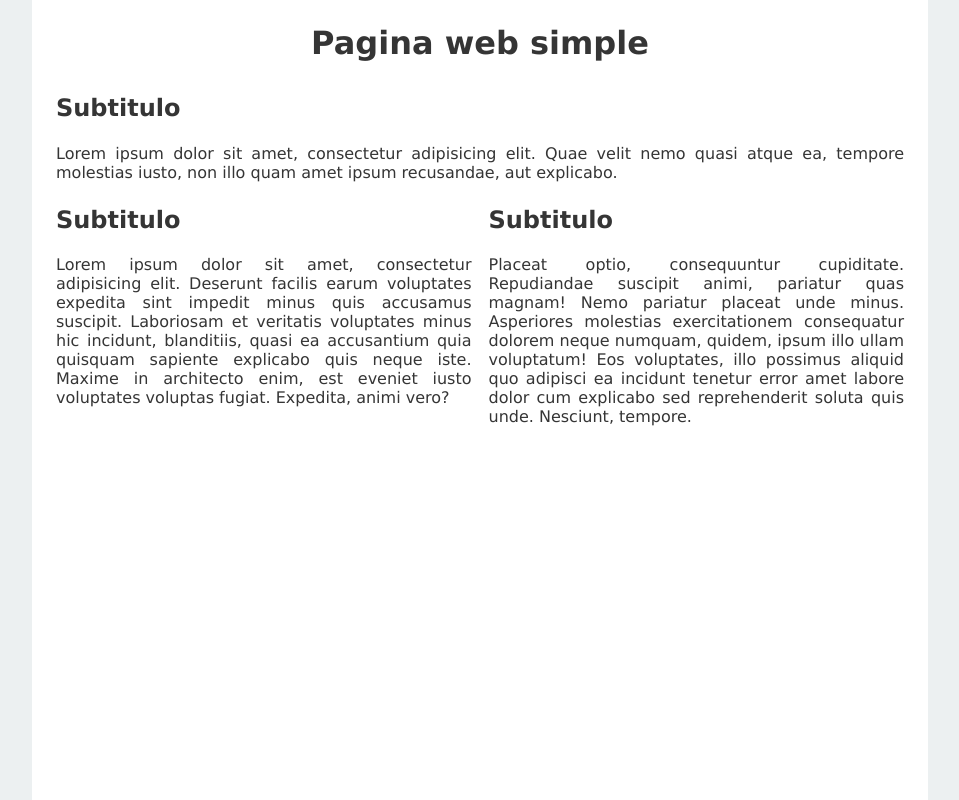
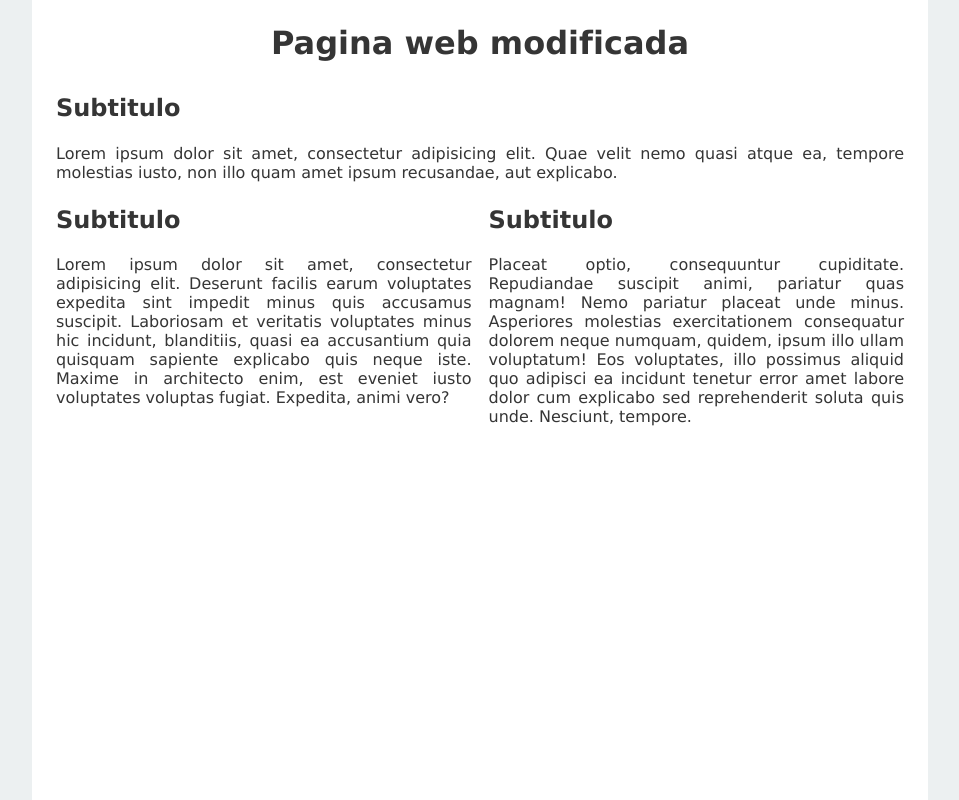
Before and after one commit to magnolia555/curso, a PHP site: page /web.html in a window 1280 px wide. Shown: the whole page, without its empty margins (160-1119 px from the left). Run offline with PHP 8.4, Linux system fonts and the light colour scheme.

Commit message:
Cambios en pagina web y estilos css

```diff
--- a/pagina1/css/estilos.css
+++ b/pagina1/css/estilos.css
@@ -17,6 +17,11 @@ body{
 	padding: 1.5em;
 	height: 100vh;
 	color:#353535;
+}
+
+h1:hover,h2:hover{
+	color:steelblue;
+	cursor:pointer;
 }
 
 h1{
--- a/pagina1/web.html
+++ b/pagina1/web.html
@@ -11,7 +11,7 @@
 	<body>
 		<div class="cont">
 			<header>
-				<h1>Pagina web simple</h1>
+				<h1>Pagina web modificada</h1>
 			</header>
 			<main>
 				<section>
```
